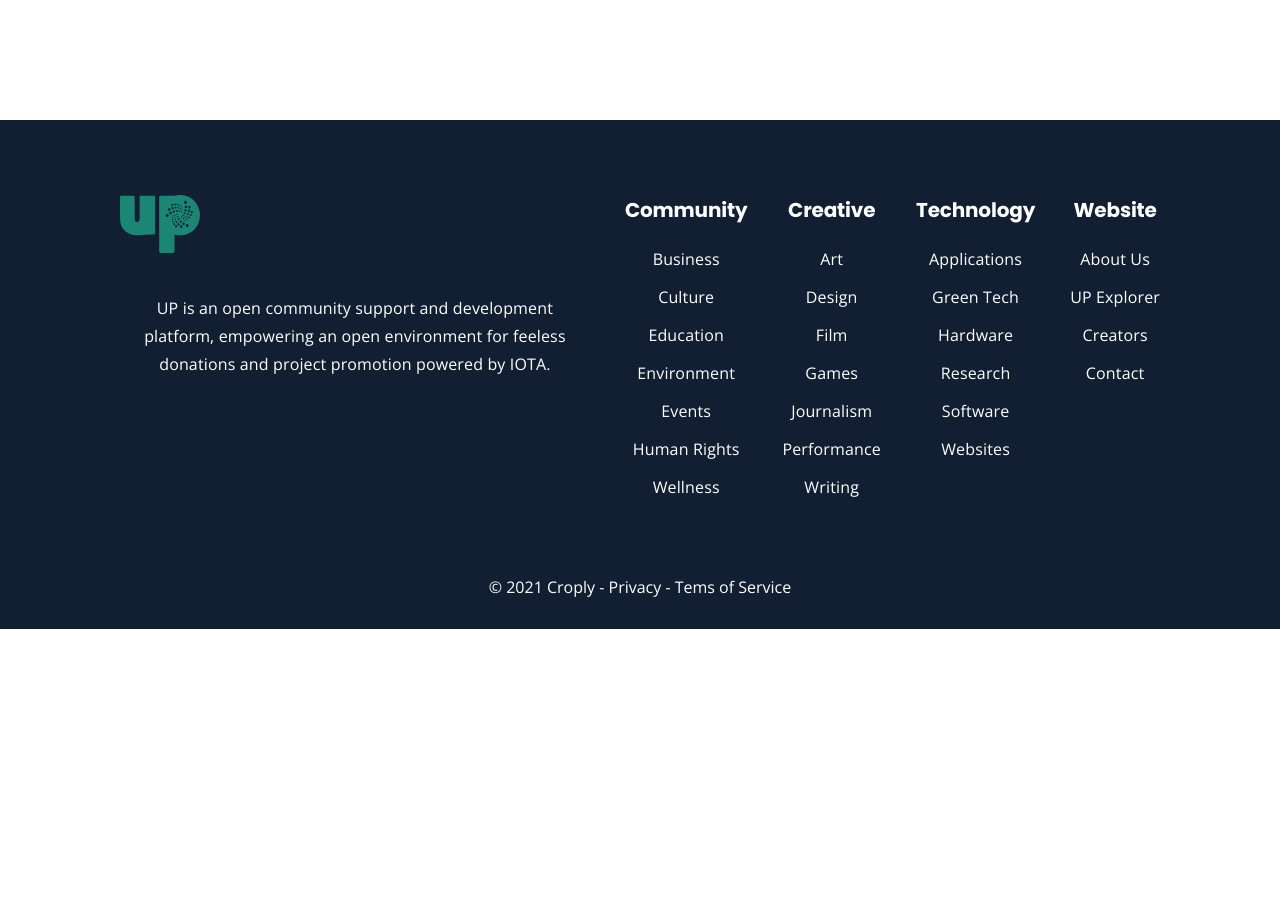
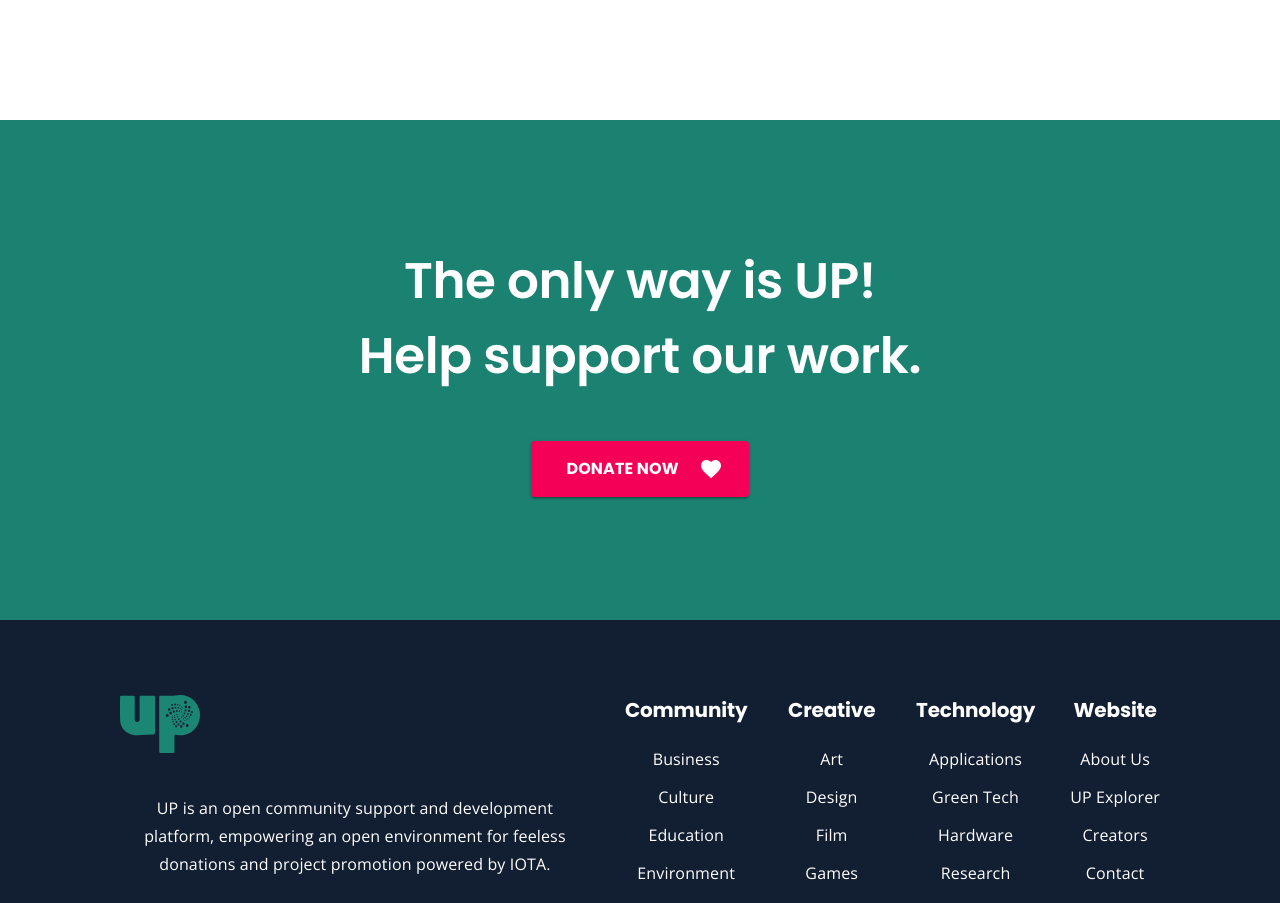
Before and after one commit to CroplyOfficial/iota-up-client, a React (Create React App) app: page / in a window 1280 px wide. Shown: the part 4040-4943 px from the top of the page. Before the commit the page ends 4669 px from the top, so only its background shows below. Built offline with nearby package versions, Linux system fonts and the light colour scheme.

Commit message:
added donations hero

```diff
--- a/src/pages/root/Root.tsx
+++ b/src/pages/root/Root.tsx
@@ -9,6 +9,7 @@ import { Counter } from "./counter.root";
 import { SampleProjects, SampleCategorieCards } from "./sampleState";
 import { Categories } from "./categories/categories.root";
 import { ICard } from "../../interfaces/categoriesCard.interface";
+import { RootDonateHero } from "./donateHero.root";
 import { Footer } from "../../components/footer/Footer";
 
 const useStyles = makeStyles(() =>
@@ -112,7 +113,7 @@ export const Root = () => {
           cards={categoriesCards}
         />
       </Container>
-
+      <RootDonateHero />
       <Footer />
     </React.Fragment>
   );
--- /dev/null
+++ b/src/pages/root/donateHero.root.tsx
@@ -0,0 +1,80 @@
+import {
+  makeStyles,
+  createStyles,
+  Typography,
+  Button,
+  Theme,
+} from "@material-ui/core";
+import { Favorite } from "@material-ui/icons";
+
+interface IProps {
+  onClick?: () => void;
+}
+
+const useStyles = makeStyles((theme: Theme) =>
+  createStyles({
+    root: {
+      maxHeight: "533px",
+      minHeight: "300px",
+      width: "100%",
+      backgroundColor: theme.palette.primary.main,
+      color: "#ffffff",
+      display: "flex",
+      flexDirection: "column",
+      justifyContent: "space-around",
+      alignItems: "center",
+      textAlign: "center",
+      paddingTop: "100px",
+      paddingBottom: "100px",
+    },
+    header: {
+      fontFamily: "Poppins",
+      fontWeight: 600,
+      fontStyle: "normal",
+      fontSize: "50px",
+      lineHeight: "75px",
+    },
+    button: {
+      paddingLeft: "35px",
+    },
+    buttonText: {
+      color: "#ffffff",
+      fontFamily: "Poppins",
+      fontWeight: 700,
+      fontStyle: "normal",
+      fontSize: "16px",
+      lineHeight: "27px",
+      textAlign: "center",
+    },
+    icon: {
+      color: "#ffffff",
+      padding: "10px",
+      paddingLeft: "20px",
+    },
+  })
+);
+export const RootDonateHero = (props: IProps) => {
+  const { onClick } = props;
+  const classes = useStyles();
+  return (
+    <div className={classes.root}>
+      <Typography variant="h2" className={classes.header}>
+        The only way is UP!
+        <br />
+        Help support our work.
+      </Typography>
+
+      <Button
+        className={classes.button}
+        color="secondary"
+        variant="contained"
+        onClick={onClick}
+      >
+        <Typography variant="h6" className={classes.buttonText}>
+          Donate Now
+        </Typography>
+        <Favorite className={classes.icon} />
+      </Button>
+    </div>
+  );
+};
```
